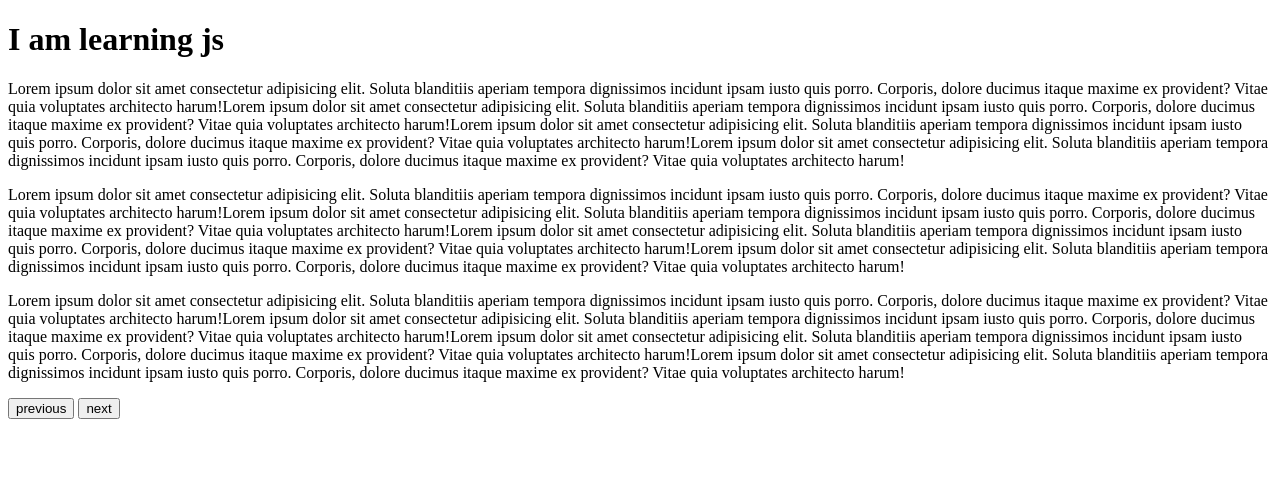
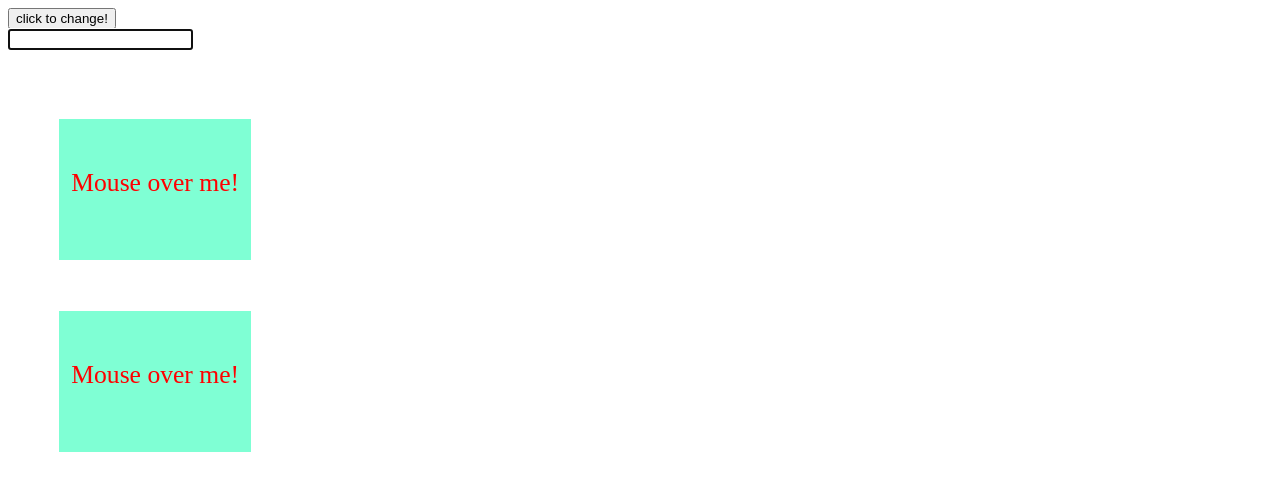
Before and after one commit to shaghayegh2000/Learn-JavaScript, a plain HTML site: page index.html in a window 1280 px wide. Drawn offline with Linux system fonts and the light colour scheme.

Commit message:
20/2/2023 , 14:15

```diff
--- a/index.css
+++ b/index.css
@@ -19,3 +19,14 @@ li {
     width: 15%;
     padding-bottom: 3vw;
 } */
+#box1 {
+width: 15vw;
+height: 11vw;
+background-color: aquamarine;
+color: red;
+text-align: center;
+font-size: 2vw;
+line-height: 10vw;
+cursor: pointer;
+margin: 4vw;
+}
--- a/index.html
+++ b/index.html
@@ -7,12 +7,13 @@
     <title>Document</title>
     <link href="index.css" rel="stylesheet">
 </head>
-<body>
+<body onload="loadd()">
 
     <!-- <img id="img" src="images/google.png" alt="google">
     <br>
     <button id="Btn">Click Me!</button>  -->
-    <h1 id="title">I am learning js</h1>
+
+    <!-- <h1 id="title">I am learning js</h1>
     <div id="cont">
     <p>Lorem ipsum dolor sit amet consectetur adipisicing elit. Soluta blanditiis aperiam tempora dignissimos incidunt ipsam iusto quis porro. Corporis,
         dolore ducimus itaque maxime ex provident? Vitae quia voluptates architecto harum!Lorem ipsum dolor sit amet consectetur adipisicing elit. Soluta blanditiis aperiam tempora dignissimos incidunt ipsam iusto quis porro. Corporis,
@@ -29,7 +30,7 @@
         dolore ducimus itaque maxime ex provident? Vitae quia voluptates architecto harum!Lorem ipsum dolor sit amet consectetur adipisicing elit. Soluta blanditiis aperiam tempora dignissimos incidunt ipsam iusto quis porro. Corporis,
         dolore ducimus itaque maxime ex provident? Vitae quia voluptates architecto harum!Lorem ipsum dolor sit amet consectetur adipisicing elit. Soluta blanditiis aperiam tempora dignissimos incidunt ipsam iusto quis porro. Corporis,
         dolore ducimus itaque maxime ex provident? Vitae quia voluptates architecto harum!</p></div>
-
+     -->
     <!-- <hr>
     <div>
         <h3>Also Visit:</h3>
@@ -50,11 +51,19 @@
     <button onclick="event()">click me!</button>
     <img src="images/sta-je-html.jpg" alt="html" width="50%"> -->
 
-    <!-- <input type="text" name="name" id="textinput"><br><br>
-    <button id="test">click to change!</button> -->
+    <button id="test">click to change!</button><br>
+    <input type="text" name="name" id="textinput" onchange="change()"><br><br>
+    <div id="box1" onmouseover="mouseoverit(this)" onmouseout="mouseoutit(this)">Mouse over me!</div>
+    <div id="box1" onmousedown="moused(this)" ondblclick="" onmouseup="mouseup(this)">Mouse over me!</div>
 
-    <button id="pre">previous</button>
-    <button id="next">next</button>
+
+    <!-- <button id="pre">previous</button>
+    <button id="next">next</button> -->
+
+
+
+
+
 
 
 
--- a/main.js
+++ b/main.js
@@ -278,8 +278,25 @@
 
 // car = {type: "Audi", model:"1500", color:"red"};
 
-
-
+function loadd(){
+    alert("It is loading");
+}
+document.getElementById("textinput").focus();
+function change(){
+    alert("changed");
+}
+function mouseoverit(el){
+    el.innerHTML="clik me!"
+}
+function mouseoutit(el){
+    el.innerHTML="Mouse over me!"
+}
+function moused(el){
+    el.style.backgroundColor = "yellow";
+}
+function mouseup(el){
+    el.style.backgroundColor = "aquamarine";
+}
 
 
 
```
